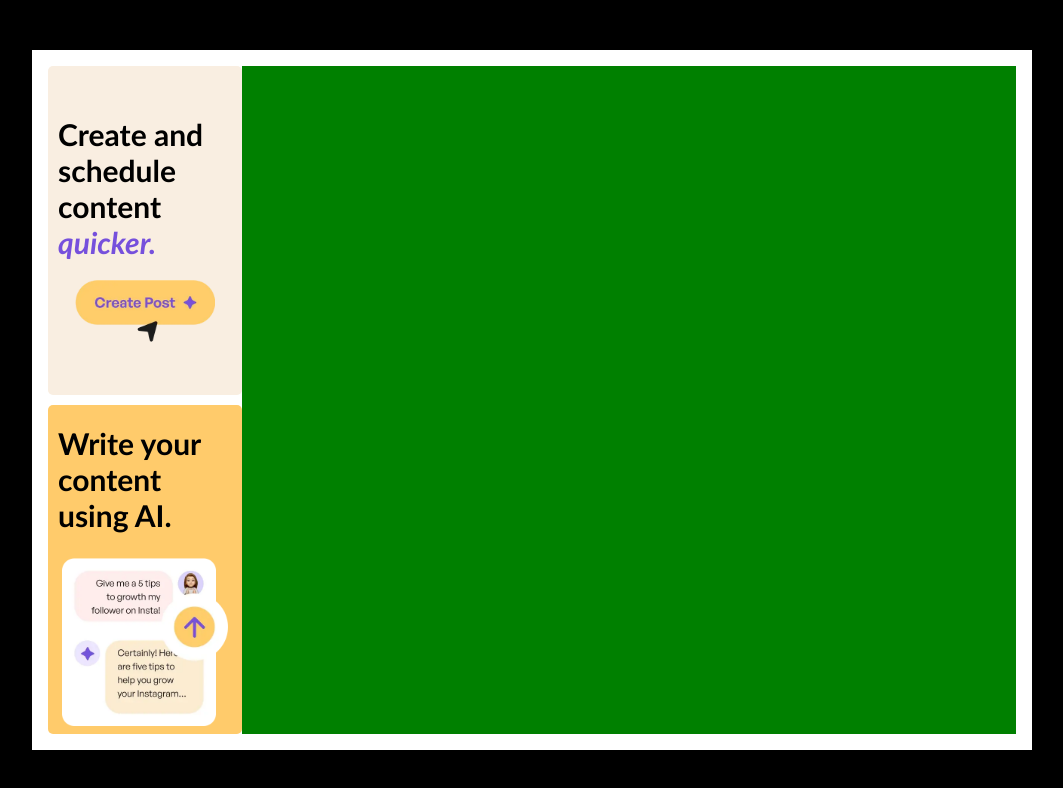
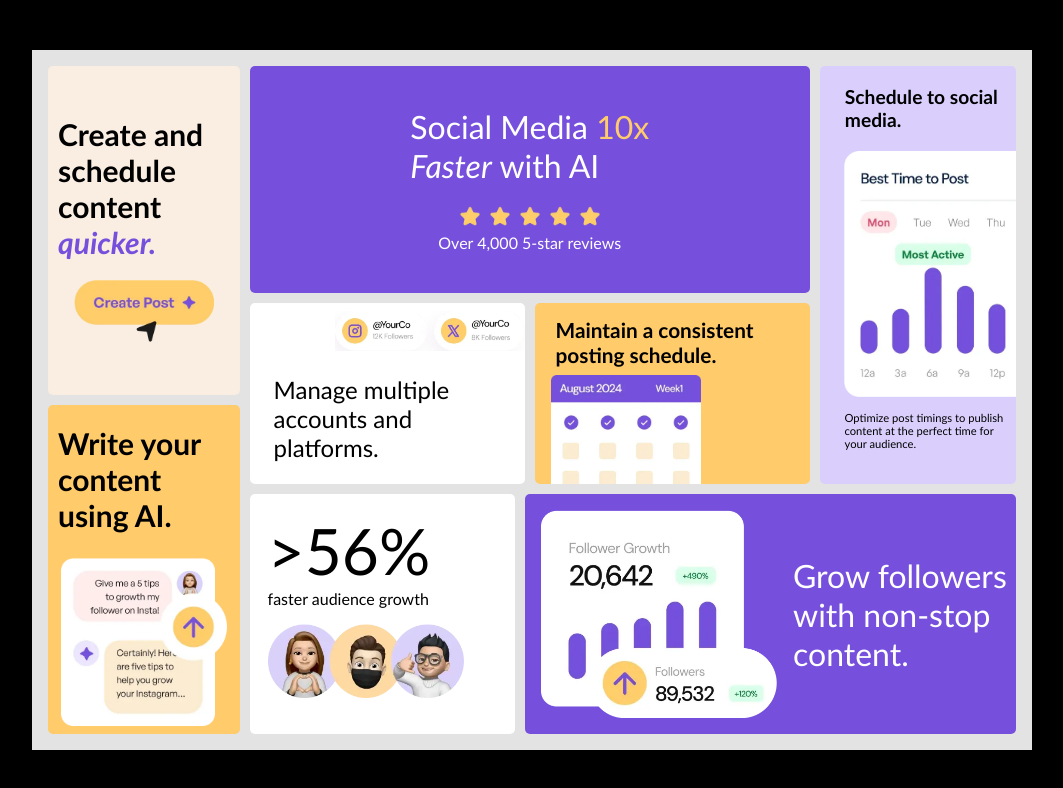
Before and after one commit to KiwiCandy-ai/bento-Grid, a plain HTML site: page index.html in a window 1280 px wide. Shown: the whole page, without its empty margins (108-1171 px from the left). Drawn offline with Linux system fonts and the light colour scheme.

Commit message:
Complete first draft

```diff
--- a/index.html
+++ b/index.html
@@ -6,6 +6,9 @@
 
   <link rel="icon" type="image/png" sizes="32x32" href="./assets/images/favicon-32x32.png">
   <link rel="stylesheet" href="styles.css">
+  <link rel="preconnect" href="https://fonts.googleapis.com">
+<link rel="preconnect" href="https://fonts.gstatic.com" crossorigin>
+<link href="https://fonts.googleapis.com/css2?family=DM+Sans:ital,opsz,wght@0,9..40,100..1000;1,9..40,100..1000&display=swap" rel="stylesheet">
   <title>Frontend Mentor | Bento grid</title>
 
 
@@ -13,17 +16,52 @@
 </head>
 <body>
 <div class="container">
-<div class="left">
+<div class="left-col">
   <div class="left-one">
 <p>Create and schedule content <span class="italic-purple">quicker.</span></p>
-<img src="../assets/images/create-post.webp" alt="create a post">
+<img src="https://raw.githubusercontent.com/KiwiCandy-ai/bento-Grid/refs/heads/main/assets/images/create-post.webp">
 </div>
 <div class="left-two">
   <p>Write your content using AI.</p>
-  <img src="../assets/images/ai-content.webp" alt="ai chat">
+  <img src="https://raw.githubusercontent.com/KiwiCandy-ai/bento-Grid/refs/heads/main/assets/images/ai-content.webp" alt="ai chat">
 </div>
 </div>
-  <div class="square"></div>
+  <div class="square">
+    <div class="square-col-top">
+
+    <div class="square-top-left">
+      <div class="square-top">
+        <p>Social Media <span class="color-text">10x <br></span><span class="italic">Faster</span> with AI</p>
+        <img src="https://raw.githubusercontent.com/KiwiCandy-ai/bento-Grid/refs/heads/main/assets/images/illustration-five-stars.webp" alt="five stars">
+          <p>Over 4,000 5-star reviews</p>
+      </div>
+      <div class="square-bottom">
+        <div class="square-bottom-left">
+          <img src="https://raw.githubusercontent.com/KiwiCandy-ai/bento-Grid/refs/heads/main/assets/images/illustration-multiple-platforms.webp">
+          <p>Manage multiple accounts and platforms.</p>
+        </div>
+        <div class="square-bottom-right"><p>Maintain a consistent<br> posting schedule.</p>
+        <img src="https://raw.githubusercontent.com/KiwiCandy-ai/bento-Grid/refs/heads/main/assets/images/illustration-consistent-schedule.webp"></div>
+      </div>
+
+    </div>
+    <div class="col-top-right">
+      <p> Schedule to social media.</p>
+      <img src ="https://raw.githubusercontent.com/KiwiCandy-ai/bento-Grid/refs/heads/main/assets/images/illustration-schedule-posts.webp" alt="posts schedule">
+       <p>Optimize post timings to publish content at the perfect time for your audience.
+        </p>
+    </div>
+  </div>
+    <div class="square-col-bottom">
+      <div class ="bottom-row-left">
+        <p><span class="large">>56%</span><br>faster audience growth</p>
+        <img src="https://raw.githubusercontent.com/KiwiCandy-ai/bento-Grid/refs/heads/main/assets/images/illustration-audience-growth.webp" alt="memoji faces">
+      </div>
+      <div class="bottom-row-right">
+        <img src="https://raw.githubusercontent.com/KiwiCandy-ai/bento-Grid/refs/heads/main/assets/images/illustration-grow-followers.webp" alt="follower growth chart">
+        <p>Grow followers with non-stop content.</p>
+      </div>
+  </div>
 
 </div>
   <!-- Social Media 10x Faster with AI
@@ -36,17 +74,9 @@
   Schedule to social media.
   Optimize post timings to publish content at the perfect time for your audience.
 
-  Grow followers with non-stop content.
-
-  >56% faster audience growth
-
-  Create and schedule content quicker.
-
-  Write your content using AI.
-
-  <div class="attribution">
+  <!-- <div class="attribution">
     Challenge by <a href="https://www.frontendmentor.io?ref=challenge">Frontend Mentor</a>.
     Coded by <a href="#">Your Name Here</a>.
-  </div> -->
+  </div>  -->
 </body>
 </html>
--- a/styles.css
+++ b/styles.css
@@ -13,33 +13,39 @@ body {
     font-family: 'Trebuchet MS', 'Lucida Sans Unicode', 'Lucida Grande', 'Lucida Sans', Arial, sans-serif;
 }
 
-
 .container {
-    background-color: white;
+    background-color: rgb(227, 227, 227);
     width: 1000px;
     height: 700px;
     padding: 1em;
     display: flex;
     flex-direction: row;
 
+
 }
 
-.attribution { font-size: 11px; text-align: center; }
-.attribution a { color: hsl(228, 45%, 44%); }
+.attribution {
+    font-size: 11px;
+    text-align: center;
+}
 
-.left {
+.attribution a {
+    color: hsl(228, 45%, 44%);
+}
 
+.left-col {
     flex: 1;
     display: flex;
     flex-direction: column;
     gap: 10px;
-
 }
 
 .square {
-background-color: green;
-flex: 4;
-display: flex;
+    flex: 4;
+    display: flex;
+    flex-direction: column;
+    margin-left: 10px;
+    gap: 10px;
 }
 
 .left-one {
@@ -49,7 +55,6 @@ display: flex;
     display: flex;
     flex-direction: column;
     gap: 10px;
-
 }
 
 .left-one p {
@@ -62,8 +67,6 @@ display: flex;
     width: 10em;
     margin: 0 auto;
     padding: 10px;
-
-
 }
 
 .italic-purple {
@@ -78,14 +81,12 @@ display: flex;
     flex-direction: column;
     gap: 20px;
     border-radius: 5px;
-
 }
 
 .left-two p {
     font-size: 30px;
     font-weight: 700;
     padding: 20px 5px 0px 10px;
-
 }
 
 .left-two img {
@@ -93,3 +94,194 @@ display: flex;
     margin: 0 auto;
     padding: 5px;
 }
+
+.square-col-top {
+    gap: 10px;
+    flex: 3;
+    display: flex;
+}
+
+
+.square-col-bottom {
+
+    flex: 1;
+    display: flex;
+    gap: 10px;
+}
+
+.bottom-row-left {
+
+    flex: 1;
+    background-color:hsl(0, 0%, 100%) ;
+    flex-direction: column;
+    padding: 10px;
+    border-radius: 5px;
+
+}
+
+.bottom-row-left img {
+    width: 13.8em;
+    padding: 1em 1em 0 0.5em;
+}
+
+.bottom-row-left p {
+    font-size: 1em;
+    padding: 0.5em 0 0 0.5em;
+}
+
+.bottom-row-left span {
+    font-size: 4em
+}
+
+.bottom-row-right {
+
+    flex: 2;
+    border-radius: 5px;
+    background-color: hsl(256, 67%, 59%) ;
+    color: white;
+    display: flex
+}
+
+.bottom-row-right img  {
+    width: auto;
+    height: 15em;
+    padding: 1em;
+}
+
+.bottom-row-right p  {
+    font-size: 2em;
+    padding-right: 5px;
+    align-self: center;
+ }
+
+.col-top-right {
+    flex: 0.7;
+    flex-direction: column;
+    position: relative;
+    overflow: hidden;
+    background-color: hsl(254, 88%, 90%);
+    border-radius: 5px;
+
+
+}
+
+.square-top-left {
+    flex: 2;
+    flex-direction: column;
+    display: flex;
+    gap: 10px;
+}
+
+.col-top-right p:first-of-type {
+    font-size: 1.2em;
+    padding: 1em 0px 20px 1.3em;
+    font-weight: 900;
+}
+
+.col-top-right img {
+    height: auto;
+    width: 275px;
+    margin-left: 1.5em;
+}
+
+.col-top-right p:last-of-type {
+    padding: 1em 0 1em 2.2em;
+    font-size: 0.7em;
+}
+
+.square-top {
+
+    flex: 2.5;
+    background-color: hsl(256, 67%, 59%) ;
+    border-radius: 5px;
+    display: flex;
+    flex-direction: column;
+    justify-content: center;
+    align-items: center;
+    gap: 4px;
+}
+
+.square-top p:first-of-type {
+    font-size: 2em;
+    color: white;
+
+}
+.square-top img {
+    width: 9em;
+    height: auto;
+    padding-top: 1em;
+}
+
+.square-top p:last-of-type {
+    color: white;
+    font-weight: 100;
+}
+.square-bottom {
+gap: 10px;
+flex: 2;
+display: flex;
+position: relative;
+overflow: hidden;
+
+
+}
+
+.italic {
+    font-style: italic;
+}
+
+.color-text {
+    color: hsl(39, 100%, 71%)
+}
+
+
+
+
+
+.square-bottom-right {
+    flex: 1;
+    background-color: hsl(39, 100%, 71%);
+    border-radius: 5px;
+    flex-direction: column;
+
+
+
+}
+
+.square-bottom-right img {
+height: auto;
+width: 150px;
+margin-top: 0.5em;
+margin-left: 1em;
+}
+
+.square-bottom-right p {
+    font-size: 1.3em;
+    padding: 0.7em 1em 0 1em;
+    font-weight: 900;
+}
+
+.square-bottom-left {
+    flex: 1;
+    background-color: white;
+    border-radius: 5px;
+    display: flex;
+    flex-direction: column;
+
+
+    }
+
+.square-bottom-left img {
+    height: auto;
+    width: 190px;
+    margin-top: 0.5em;
+    align-self: flex-end;
+
+}
+
+.square-bottom-left p {
+ font-size: 1.5em;
+ padding: 1em;
+ font-weight: 100;
+
+}
```
